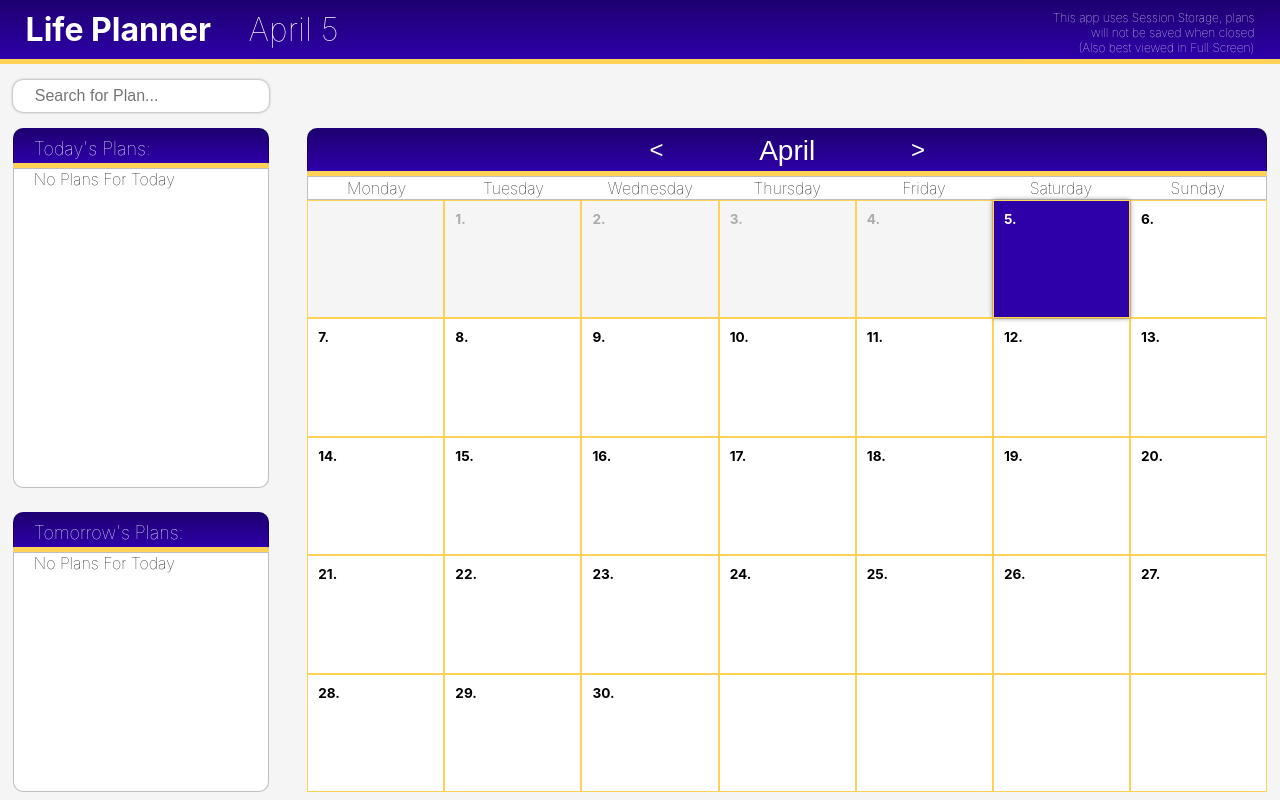
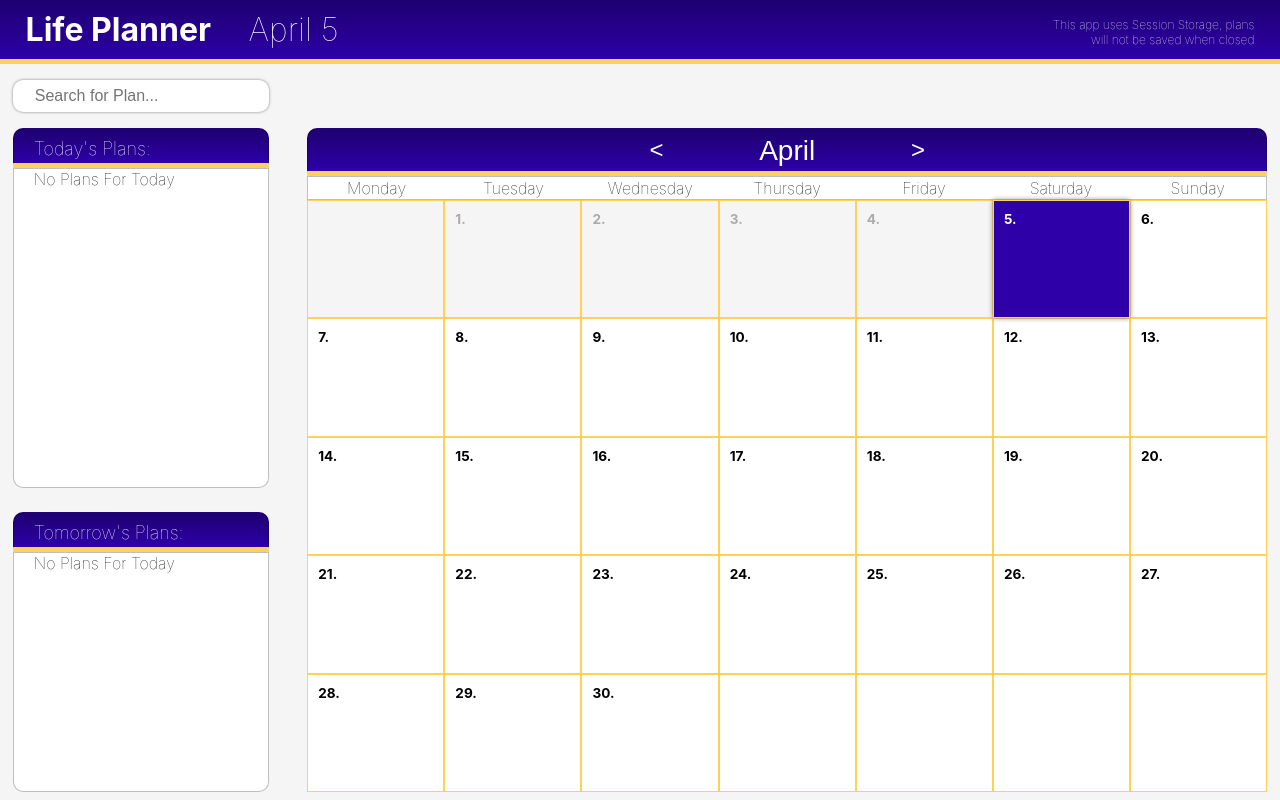
Before and after one commit to lseti1/lifePlanner-773629, a React (Create React App) app: page / in a window 1280 px wide. Built offline with nearby package versions, Linux system fonts and the light colour scheme.

Commit message:
Removed Disclaimer since Application has been updated with RWD

```diff
--- a/src/App.js
+++ b/src/App.js
@@ -276,7 +276,7 @@ function App() {
         <h1>Click to Edit</h1>
       </div>
       <div className="disclaimer">
-        <p>This app uses Session Storage, plans <br />will not be saved when closed<br />(Also best viewed in Full Screen)</p>
+        <p>This app uses Session Storage, plans <br />will not be saved when closed</p>
       </div>
     </div>
   );
```
